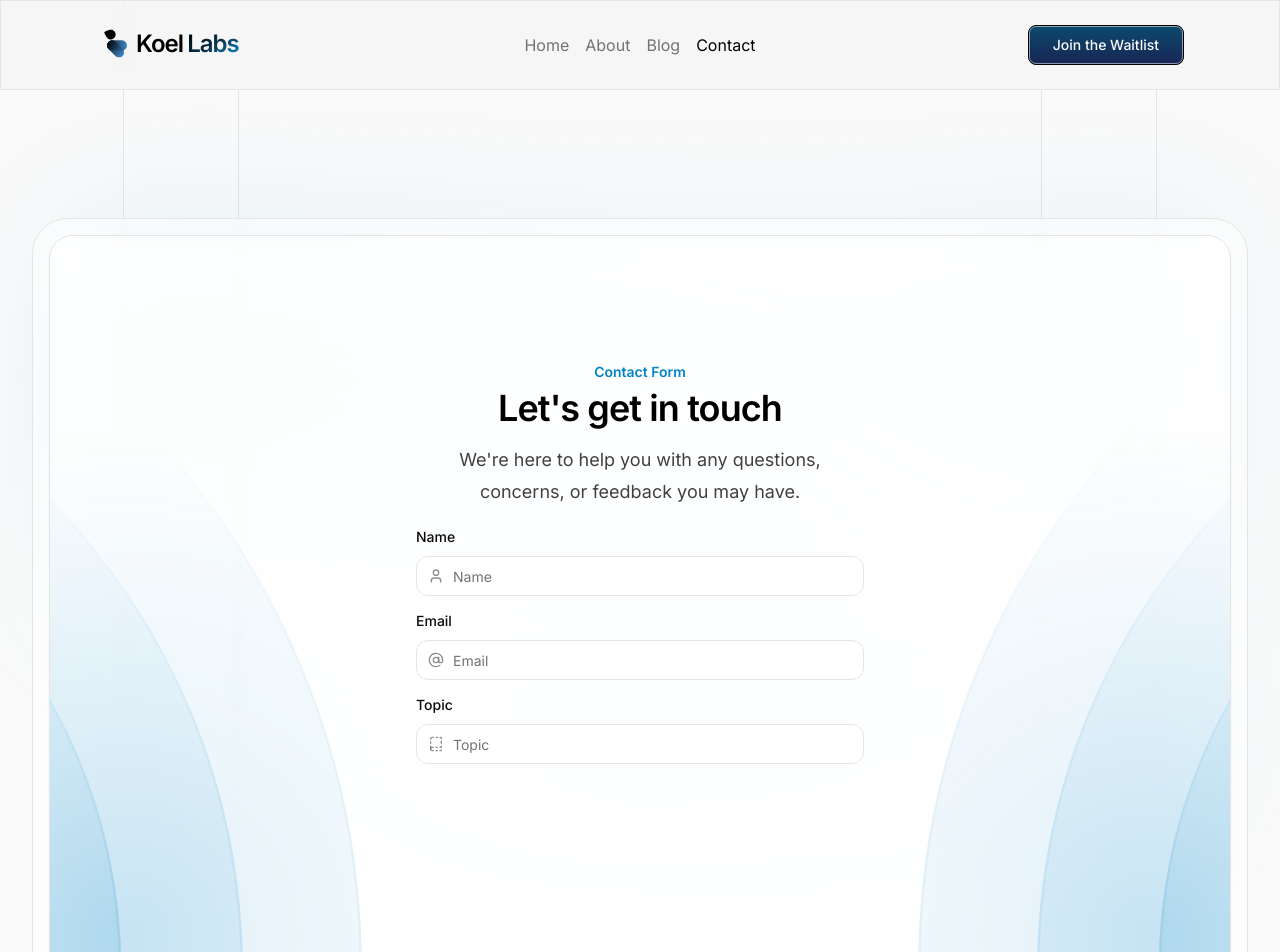
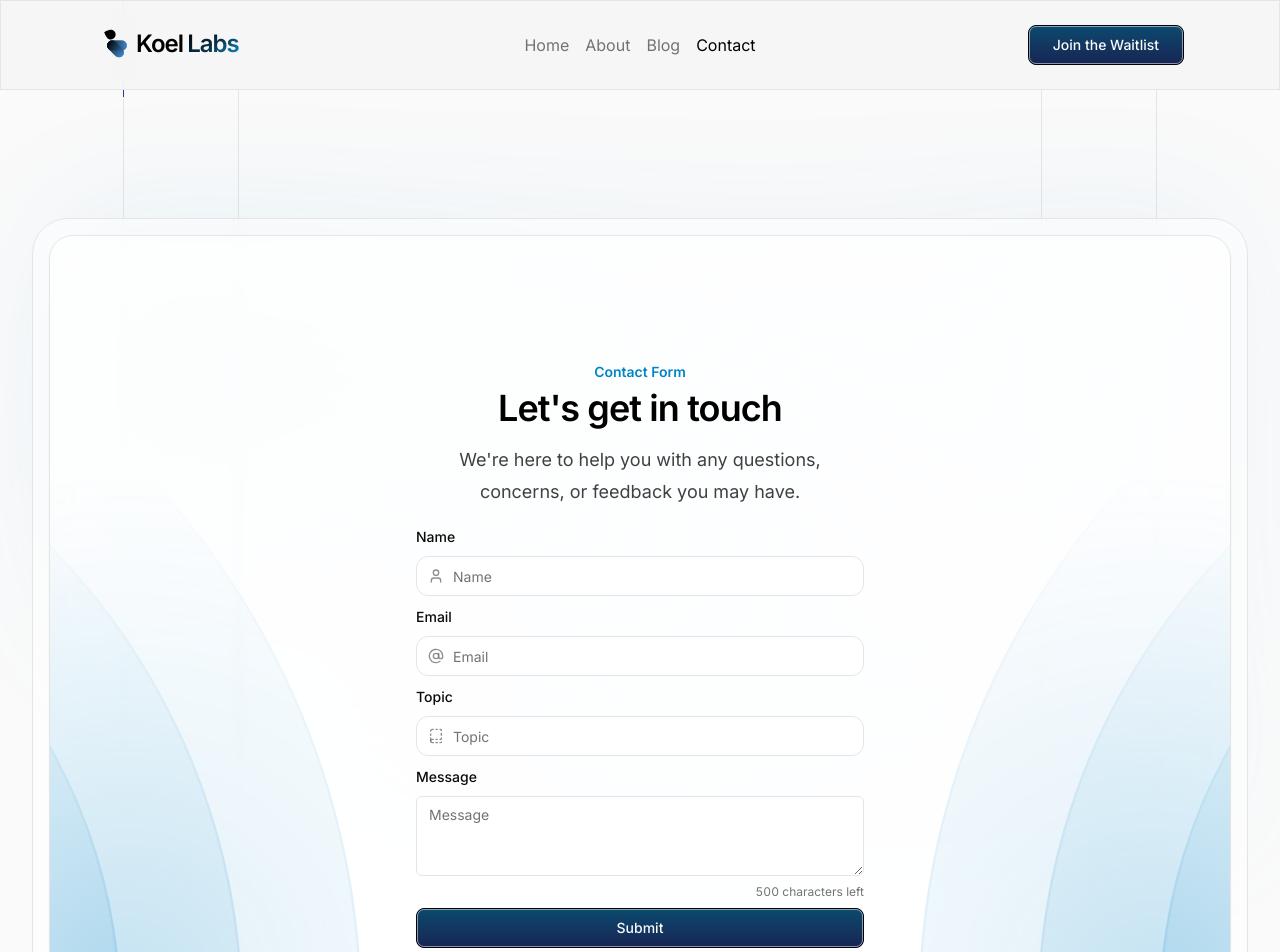
Before and after one commit to KoelLabs/koellabs.com, a Next.js app: page /contact in a window 1280 px wide. Shown: the top 952 px of the page. Built offline with nearby package versions, Linux system fonts and the light colour scheme; what @vidstack/react would draw is missing.

Commit message:
Contact Page

```diff
--- a/app/contact/page.tsx
+++ b/app/contact/page.tsx
@@ -1,11 +1,24 @@
+'use client';
+
 import CTA from '@/components/sections/3 - CTA';
 import Footer from '@/components/sections/4 - Footer';
 import Header from '@/components/ui/1 - header';
+import { Button } from '@/components/ui/base/button';
 import { Input } from '@/components/ui/base/input';
 import { Label } from '@/components/ui/base/label';
+import { Textarea } from '@/components/ui/base/textarea';
+import { useToast } from '@/hooks/use-toast';
+import { useCharacterLimit } from '@/lib/use-character-limit';
 import { ArrowRightIcon, AtSign, BookDashed, MailIcon, User } from 'lucide-react';
+import { useState } from 'react';
 
 export default function Contact() {
+  const { toast } = useToast();
+
+  const maxLength = 500;
+  const [value, setValue] = useState('');
+  const { characterCount, handleChange, maxLength: limit } = useCharacterLimit({ maxLength });
+
   return (
     <div className={`min-h-screen`}>
       <div className="z-[2] sticky top-0 mx-auto w-full">
@@ -383,11 +396,36 @@ export default function Contact() {
               <p className="text-lg/8 text-neutral-700 mt-4">
                 We're here to help you with any questions, concerns, or feedback you may have.
               </p>
+              <form
+                action="https://docs.google.com/forms/d/e/1FAIpQLSchnrPOEE42wew5ppu-1EkvGKoAxI7JJ5UaphyLTsXmdZdx7Q/formResponse"
+                method="POST"
+                onSubmit={e => {
+                  e.preventDefault();
+                  const formData = new FormData(e.currentTarget);
+                  fetch(e.currentTarget.action, {
+                    method: 'POST',
+                    body: formData,
+                    mode: 'no-cors',
+                  });
+
+                  toast({
+                    title: 'Submitted',
+                    description: 'Thank you for contacting us!',
+                  });
+
+                  setValue('');
+                  e.currentTarget.reset();
+                }}
+                className="space-y-2"
+              >
                 <div className="space-y-2  text-left mt-4">
                   <Label htmlFor="input-09">Name</Label>
                   <div className="relative">
                     <Input
                       id="input-09"
+                      required
+                      autoComplete="name nickname given-name"
+                      name="entry.358867278"
                       className="peer ps-9 rounded-xl"
                       placeholder="Name"
                       type="text"
@@ -402,6 +440,8 @@ export default function Contact() {
                   <div className="relative">
                     <Input
                       id="input-09"
+                      required
+                      name="entry.65859822"
                       className="peer ps-9 rounded-xl"
                       placeholder="Email"
                       type="email"
@@ -416,6 +456,8 @@ export default function Contact() {
                   <div className="relative">
                     <Input
                       id="input-09"
+                      required
+                      name="entry.1735979938"
                       className="peer ps-9 rounded-xl"
                       placeholder="Topic"
                       type="text"
@@ -425,6 +467,37 @@ export default function Contact() {
                     </div>
                   </div>
                 </div>
+                <div className="space-y-2 text-left mt-3">
+                  <Label htmlFor="textarea-16">Message</Label>
+                  <Textarea
+                    id="textarea-16"
+                    name="entry.1856129796"
+                    required
+                    value={value}
+                    maxLength={maxLength}
+                    placeholder="Message"
+                    onChange={e => {
+                      setValue(e.target.value);
+                      handleChange(e);
+                    }}
+                    aria-describedby="characters-left-textarea"
+                  />
+                  <p
+                    id="characters-left-textarea"
+                    className="mt-2 text-right text-xs text-muted-foreground"
+                    role="status"
+                    aria-live="polite"
+                  >
+                    <span className="tabular-nums">{limit - characterCount}</span> characters left
+                  </p>
+                </div>
+                <Button
+                  type="submit"
+                  className="mt-3 rounded-lg bg-gradient-to-b border border-double outline-white/50 outline outline-[0.1px] outline-offset-[-2px] border-black from-sky-900 to-blue-950 w-full"
+                >
+                  Submit
+                </Button>
+              </form>
             </div>
           </div>
         </div>
--- /dev/null
+++ b/components/ui/base/textarea.jsx
@@ -0,0 +1,18 @@
+import * as React from "react"
+
+import { cn } from "@/lib/utils"
+
+const Textarea = React.forwardRef(({ className, ...props }, ref) => {
+  return (
+    (<textarea
+      className={cn(
+        "flex min-h-[80px] w-full rounded-md border border-input bg-background px-3 py-2 text-base ring-offset-background placeholder:text-muted-foreground focus-visible:outline-none focus-visible:ring-2 focus-visible:ring-ring focus-visible:ring-offset-2 disabled:cursor-not-allowed disabled:opacity-50 md:text-sm",
+        className
+      )}
+      ref={ref}
+      {...props} />)
+  );
+})
+Textarea.displayName = "Textarea"
+
+export { Textarea }
--- /dev/null
+++ b/lib/use-character-limit.tsx
@@ -0,0 +1,28 @@
+'use client';
+
+import { ChangeEvent, useState } from 'react';
+
+type UseCharacterLimitProps = {
+  maxLength: number;
+  initialValue?: string;
+};
+
+export function useCharacterLimit({ maxLength, initialValue = '' }: UseCharacterLimitProps) {
+  const [value, setValue] = useState(initialValue);
+  const [characterCount, setCharacterCount] = useState(initialValue.length);
+
+  const handleChange = (e: ChangeEvent<HTMLInputElement | HTMLTextAreaElement>) => {
+    const newValue = e.target.value;
+    if (newValue.length <= maxLength) {
+      setValue(newValue);
+      setCharacterCount(newValue.length);
+    }
+  };
+
+  return {
+    value,
+    characterCount,
+    handleChange,
+    maxLength,
+  };
+}
```
Lines whose indentation alone changed are shown as unchanged.
